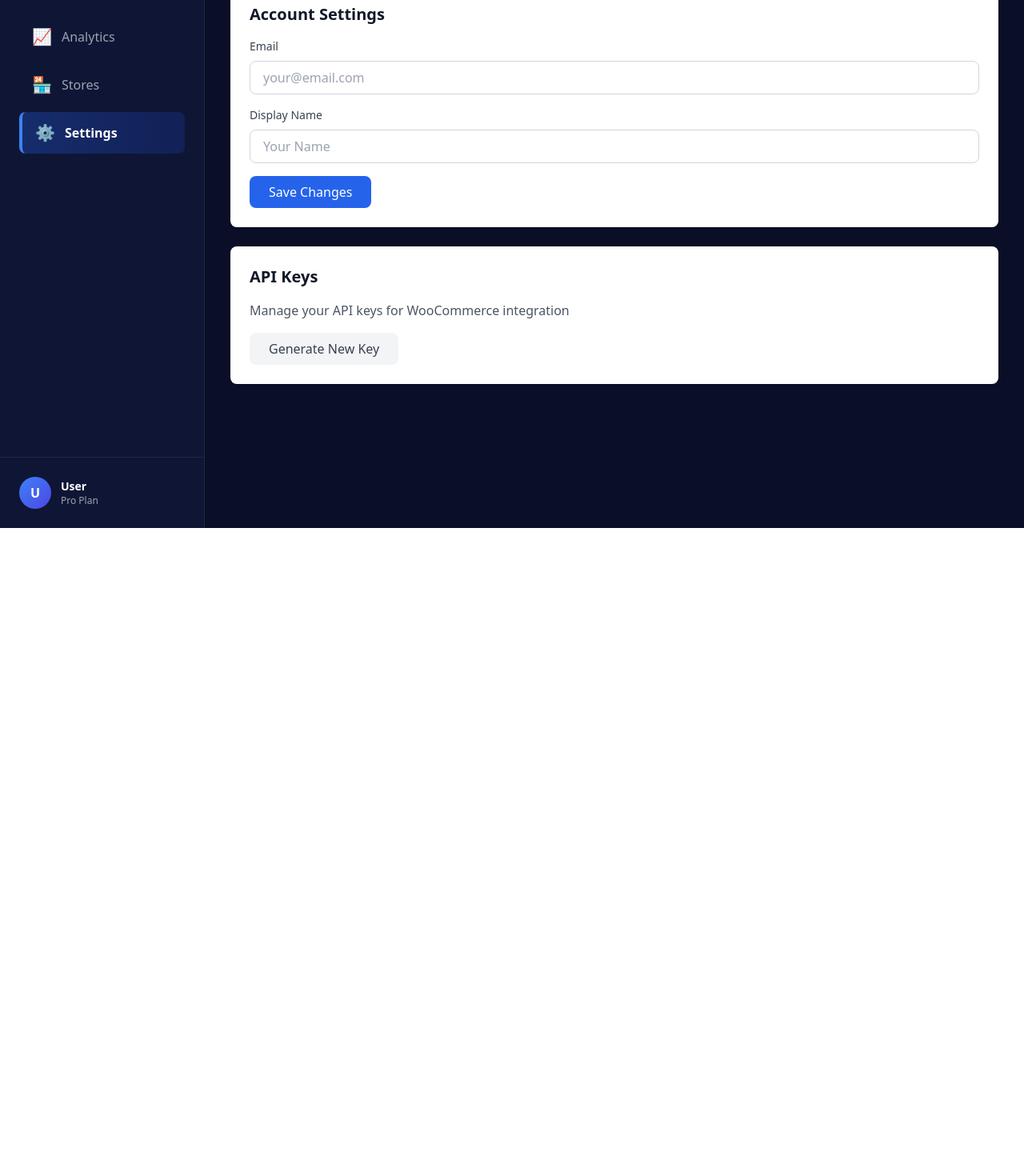
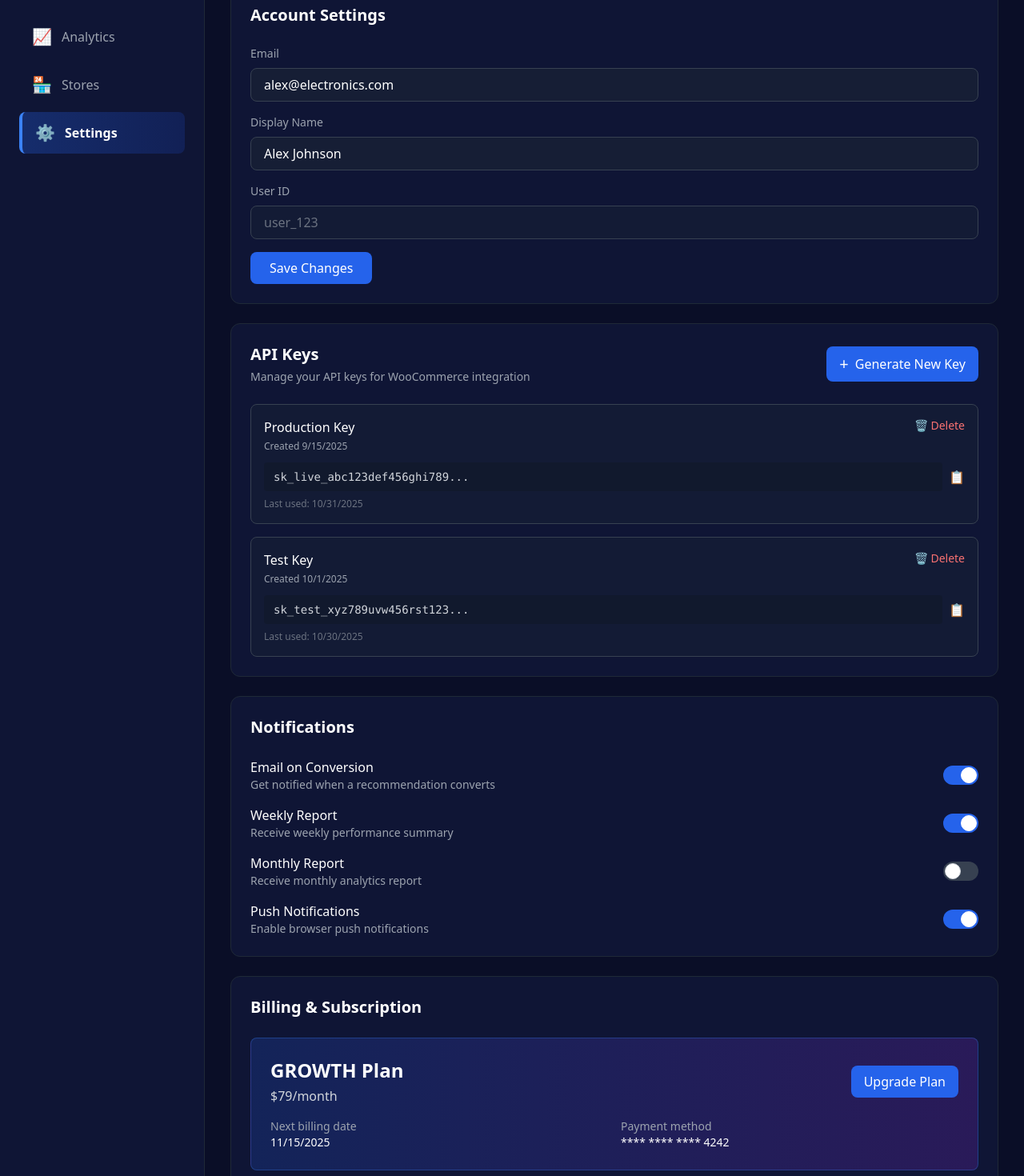
Before and after one commit to onmygenius/wpupsell, a Vue app in the folder apps/dashboard/: page /settings in a window 1280 px wide. Shown: the part 140-1610 px from the top of the page at 80% size. Before the commit the page ends 800 px from the top, so only its background shows below. Built offline with nearby package versions, Linux system fonts and the light colour scheme; what highcharts-vue would draw is missing.

Commit message:
feat: Complete Settings view with account, API keys, notifications, and billing sections

```diff
--- a/apps/dashboard/src/views/SettingsView.vue
+++ b/apps/dashboard/src/views/SettingsView.vue
@@ -1,31 +1,85 @@
 <script setup lang="ts">
-// Settings page
+import { ref } from 'vue';
+
+// Mock user data - will be replaced with Firebase Auth data
+const user = ref({
+  userId: 'user_123',
+  email: 'alex@electronics.com',
+  displayName: 'Alex Johnson',
+  plan: 'growth',
+  createdAt: new Date('2025-09-15')
+});
+
+// Mock API keys - will come from Firestore
+const apiKeys = ref([
+  {
+    keyId: 'key_001',
+    key: 'sk_live_abc123def456ghi789...',
+    name: 'Production Key',
+    createdAt: new Date('2025-09-15'),
+    lastUsed: new Date('2025-10-31')
+  },
+  {
+    keyId: 'key_002',
+    key: 'sk_test_xyz789uvw456rst123...',
+    name: 'Test Key',
+    createdAt: new Date('2025-10-01'),
+    lastUsed: new Date('2025-10-30')
+  }
+]);
+
+const notifications = ref({
+  emailOnConversion: true,
+  emailWeeklyReport: true,
+  emailMonthlyReport: false,
+  pushNotifications: true
+});
+
+const billing = ref({
+  plan: 'growth',
+  price: 79,
+  nextBillingDate: new Date('2025-11-15'),
+  paymentMethod: '**** **** **** 4242'
+});
 </script>
 
 <template>
   <div class="space-y-6">
+    <!-- Header -->
     <div>
-      <h1 class="text-3xl font-bold text-gray-900">Settings</h1>
-      <p class="text-gray-600 mt-1">Manage your account and preferences</p>
+      <h1 class="text-3xl font-bold text-white">Settings</h1>
+      <p class="text-gray-400 mt-1">Manage your account and preferences</p>
     </div>
 
-    <div class="bg-white rounded-lg shadow p-6">
-      <h2 class="text-xl font-semibold text-gray-900 mb-4">Account Settings</h2>
+    <!-- Account Settings -->
+    <div class="bg-[#0f1535] rounded-xl border border-gray-800 p-6">
+      <h2 class="text-xl font-semibold text-white mb-6">Account Settings</h2>
       <div class="space-y-4">
         <div>
-          <label class="block text-sm font-medium text-gray-700 mb-2">Email</label>
+          <label class="block text-sm font-medium text-gray-400 mb-2">Email</label>
           <input
             type="email"
-            class="w-full px-4 py-2 border border-gray-300 rounded-lg focus:ring-2 focus:ring-blue-500 focus:border-transparent"
+            v-model="user.email"
+            class="w-full px-4 py-2 bg-gray-800/50 border border-gray-700 rounded-lg text-white focus:ring-2 focus:ring-blue-500 focus:border-transparent"
             placeholder="your@email.com"
           />
         </div>
         <div>
-          <label class="block text-sm font-medium text-gray-700 mb-2">Display Name</label>
+          <label class="block text-sm font-medium text-gray-400 mb-2">Display Name</label>
           <input
             type="text"
-            class="w-full px-4 py-2 border border-gray-300 rounded-lg focus:ring-2 focus:ring-blue-500 focus:border-transparent"
+            v-model="user.displayName"
+            class="w-full px-4 py-2 bg-gray-800/50 border border-gray-700 rounded-lg text-white focus:ring-2 focus:ring-blue-500 focus:border-transparent"
             placeholder="Your Name"
+          />
+        </div>
+        <div>
+          <label class="block text-sm font-medium text-gray-400 mb-2">User ID</label>
+          <input
+            type="text"
+            :value="user.userId"
+            disabled
+            class="w-full px-4 py-2 bg-gray-800/30 border border-gray-700 rounded-lg text-gray-500"
           />
         </div>
         <button class="bg-blue-600 text-white px-6 py-2 rounded-lg hover:bg-blue-700 transition">
@@ -34,12 +88,136 @@
       </div>
     </div>
 
-    <div class="bg-white rounded-lg shadow p-6">
-      <h2 class="text-xl font-semibold text-gray-900 mb-4">API Keys</h2>
-      <p class="text-gray-600 mb-4">Manage your API keys for WooCommerce integration</p>
-      <button class="bg-gray-100 text-gray-700 px-6 py-2 rounded-lg hover:bg-gray-200 transition">
-        Generate New Key
-      </button>
+    <!-- API Keys -->
+    <div class="bg-[#0f1535] rounded-xl border border-gray-800 p-6">
+      <div class="flex items-center justify-between mb-6">
+        <div>
+          <h2 class="text-xl font-semibold text-white">API Keys</h2>
+          <p class="text-gray-400 text-sm mt-1">Manage your API keys for WooCommerce integration</p>
+        </div>
+        <button class="bg-blue-600 text-white px-4 py-2 rounded-lg hover:bg-blue-700 transition flex items-center gap-2">
+          <span class="text-xl">+</span>
+          <span>Generate New Key</span>
+        </button>
+      </div>
+
+      <div class="space-y-4">
+        <div
+          v-for="apiKey in apiKeys"
+          :key="apiKey.keyId"
+          class="bg-gray-800/30 border border-gray-700 rounded-lg p-4"
+        >
+          <div class="flex items-start justify-between mb-3">
+            <div class="flex-1">
+              <h3 class="text-white font-medium mb-1">{{ apiKey.name }}</h3>
+              <p class="text-xs text-gray-400">Created {{ apiKey.createdAt.toLocaleDateString() }}</p>
+            </div>
+            <button class="text-red-400 hover:text-red-300 text-sm">🗑️ Delete</button>
+          </div>
+          <div class="flex items-center gap-2">
+            <code class="flex-1 text-sm text-gray-300 bg-gray-900/50 px-3 py-2 rounded font-mono">{{ apiKey.key }}</code>
+            <button class="text-gray-400 hover:text-white transition">📋</button>
+          </div>
+          <p class="text-xs text-gray-500 mt-2">Last used: {{ apiKey.lastUsed.toLocaleDateString() }}</p>
+        </div>
+      </div>
+    </div>
+
+    <!-- Notifications -->
+    <div class="bg-[#0f1535] rounded-xl border border-gray-800 p-6">
+      <h2 class="text-xl font-semibold text-white mb-6">Notifications</h2>
+      <div class="space-y-4">
+        <div class="flex items-center justify-between">
+          <div>
+            <p class="text-white font-medium">Email on Conversion</p>
+            <p class="text-sm text-gray-400">Get notified when a recommendation converts</p>
+          </div>
+          <label class="relative inline-flex items-center cursor-pointer">
+            <input type="checkbox" v-model="notifications.emailOnConversion" class="sr-only peer">
+            <div class="w-11 h-6 bg-gray-700 peer-focus:outline-none peer-focus:ring-4 peer-focus:ring-blue-800 rounded-full peer peer-checked:after:translate-x-full peer-checked:after:border-white after:content-[''] after:absolute after:top-[2px] after:left-[2px] after:bg-white after:border-gray-300 after:border after:rounded-full after:h-5 after:w-5 after:transition-all peer-checked:bg-blue-600"></div>
+          </label>
+        </div>
+
+        <div class="flex items-center justify-between">
+          <div>
+            <p class="text-white font-medium">Weekly Report</p>
+            <p class="text-sm text-gray-400">Receive weekly performance summary</p>
+          </div>
+          <label class="relative inline-flex items-center cursor-pointer">
+            <input type="checkbox" v-model="notifications.emailWeeklyReport" class="sr-only peer">
+            <div class="w-11 h-6 bg-gray-700 peer-focus:outline-none peer-focus:ring-4 peer-focus:ring-blue-800 rounded-full peer peer-checked:after:translate-x-full peer-checked:after:border-white after:content-[''] after:absolute after:top-[2px] after:left-[2px] after:bg-white after:border-gray-300 after:border after:rounded-full after:h-5 after:w-5 after:transition-all peer-checked:bg-blue-600"></div>
+          </label>
+        </div>
+
+        <div class="flex items-center justify-between">
+          <div>
+            <p class="text-white font-medium">Monthly Report</p>
+            <p class="text-sm text-gray-400">Receive monthly analytics report</p>
+          </div>
+          <label class="relative inline-flex items-center cursor-pointer">
+            <input type="checkbox" v-model="notifications.emailMonthlyReport" class="sr-only peer">
+            <div class="w-11 h-6 bg-gray-700 peer-focus:outline-none peer-focus:ring-4 peer-focus:ring-blue-800 rounded-full peer peer-checked:after:translate-x-full peer-checked:after:border-white after:content-[''] after:absolute after:top-[2px] after:left-[2px] after:bg-white after:border-gray-300 after:border after:rounded-full after:h-5 after:w-5 after:transition-all peer-checked:bg-blue-600"></div>
+          </label>
+        </div>
+
+        <div class="flex items-center justify-between">
+          <div>
+            <p class="text-white font-medium">Push Notifications</p>
+            <p class="text-sm text-gray-400">Enable browser push notifications</p>
+          </div>
+          <label class="relative inline-flex items-center cursor-pointer">
+            <input type="checkbox" v-model="notifications.pushNotifications" class="sr-only peer">
+            <div class="w-11 h-6 bg-gray-700 peer-focus:outline-none peer-focus:ring-4 peer-focus:ring-blue-800 rounded-full peer peer-checked:after:translate-x-full peer-checked:after:border-white after:content-[''] after:absolute after:top-[2px] after:left-[2px] after:bg-white after:border-gray-300 after:border after:rounded-full after:h-5 after:w-5 after:transition-all peer-checked:bg-blue-600"></div>
+          </label>
+        </div>
+      </div>
+    </div>
+
+    <!-- Billing -->
+    <div class="bg-[#0f1535] rounded-xl border border-gray-800 p-6">
+      <h2 class="text-xl font-semibold text-white mb-6">Billing & Subscription</h2>
+      <div class="space-y-6">
+        <!-- Current Plan -->
+        <div class="bg-gradient-to-r from-blue-600/20 to-purple-600/20 border border-blue-500/30 rounded-lg p-6">
+          <div class="flex items-center justify-between mb-4">
+            <div>
+              <h3 class="text-2xl font-bold text-white">{{ billing.plan.toUpperCase() }} Plan</h3>
+              <p class="text-gray-300 mt-1">${{ billing.price }}/month</p>
+            </div>
+            <button class="bg-blue-600 text-white px-4 py-2 rounded-lg hover:bg-blue-700 transition">
+              Upgrade Plan
+            </button>
+          </div>
+          <div class="grid grid-cols-2 gap-4 text-sm">
+            <div>
+              <p class="text-gray-400">Next billing date</p>
+              <p class="text-white font-medium">{{ billing.nextBillingDate.toLocaleDateString() }}</p>
+            </div>
+            <div>
+              <p class="text-gray-400">Payment method</p>
+              <p class="text-white font-medium">{{ billing.paymentMethod }}</p>
+            </div>
+          </div>
+        </div>
+
+        <!-- Actions -->
+        <div class="flex gap-3">
+          <button class="flex-1 bg-gray-800/50 text-gray-300 px-4 py-2 rounded-lg hover:bg-gray-800 transition">
+            Update Payment Method
+          </button>
+          <button class="flex-1 bg-gray-800/50 text-gray-300 px-4 py-2 rounded-lg hover:bg-gray-800 transition">
+            View Invoices
+          </button>
+        </div>
+
+        <!-- Danger Zone -->
+        <div class="border-t border-gray-800 pt-6">
+          <h3 class="text-lg font-semibold text-red-400 mb-3">Danger Zone</h3>
+          <button class="bg-red-600/20 text-red-400 px-4 py-2 rounded-lg hover:bg-red-600/30 transition">
+            Cancel Subscription
+          </button>
+        </div>
+      </div>
     </div>
   </div>
 </template>
```
